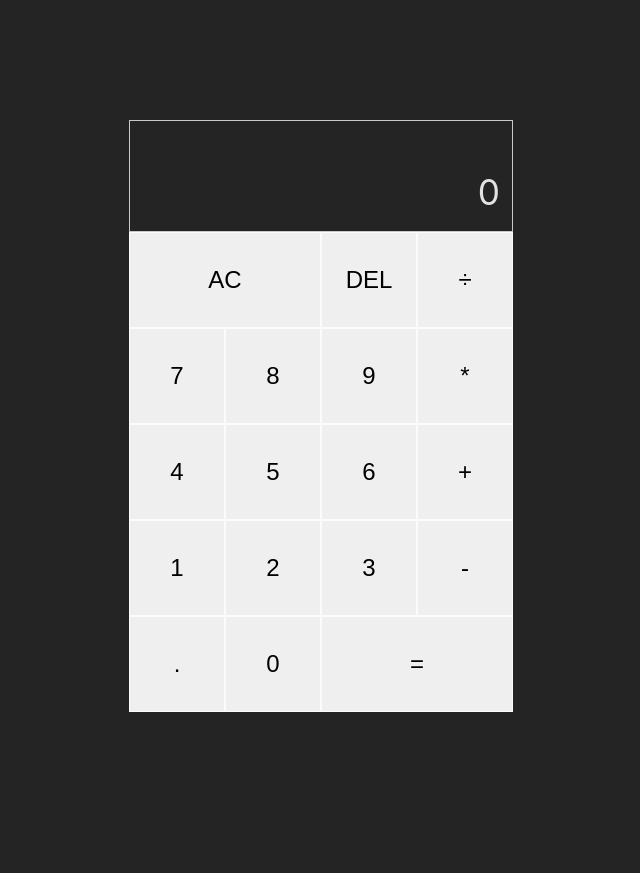
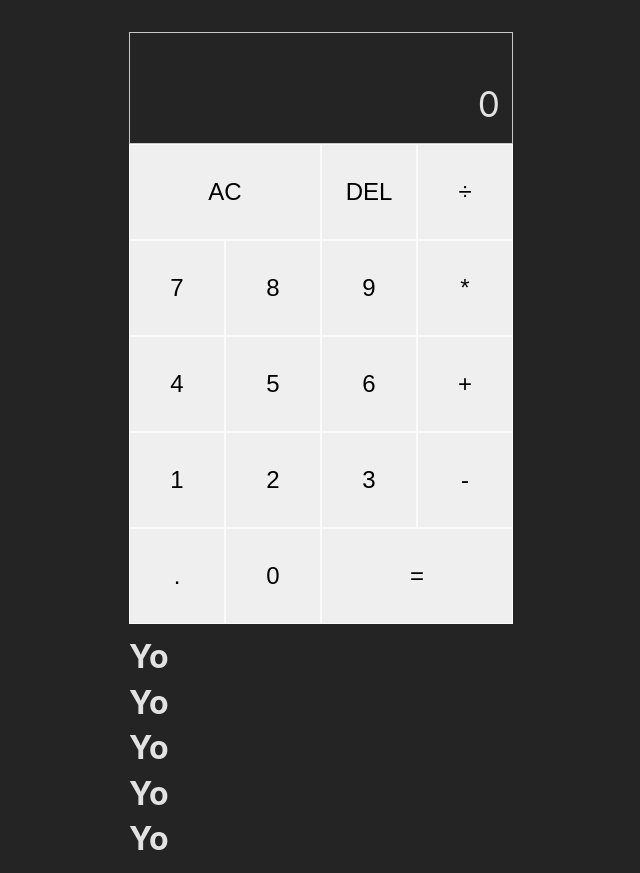
Before and after one commit to pablosukaban/calculator, a React (Vite) app: page / in a window 1280 px wide. Shown: the whole page, without its empty margins (319-959 px from the left). Before the commit the page ends 800 px from the top, so only its background shows below. Built offline with nearby package versions, Linux system fonts and the light colour scheme.

Commit message:
reformat

```diff
--- a/src/App.tsx
+++ b/src/App.tsx
@@ -13,6 +13,7 @@ const App = () => {
     const [state, dispatch] = useReducer(calculatorReducer, initialState);
 
     return (
+        <div className="container">
             <div className="calculator-grid">
                 <div className="output">
                     <div className="previous-operand">
@@ -52,10 +53,20 @@ const App = () => {
                 <DigitButton digit="0" dispatch={dispatch} />
                 <button
                     className="span-two"
-                onClick={() => dispatch({ type: CalculatorActions.EVALUATE })}
+                    onClick={() =>
+                        dispatch({ type: CalculatorActions.EVALUATE })
+                    }
                 >
                     =
                 </button>
+            </div>
+            <div>
+                <h1>Yo</h1>
+                <h1>Yo</h1>
+                <h1>Yo</h1>
+                <h1>Yo</h1>
+                <h1>Yo</h1>
+            </div>
         </div>
     );
 };
--- a/src/calculatorReducer.ts
+++ b/src/calculatorReducer.ts
@@ -1,18 +1,5 @@
+import { ActionsType, CalculatorStateType } from './types';
 import { evaluate } from './utils/evaluate';
-
-export type CalculatorStateType = {
-    currentOperand: string;
-    prevOperand: string;
-    operation: string;
-    overwrite: boolean;
-};
-
-export const initialState: CalculatorStateType = {
-    currentOperand: '0',
-    prevOperand: '',
-    operation: '',
-    overwrite: true,
-};
 
 export enum CalculatorActions {
     ADD_DIGIT = 'addDigit',
@@ -22,34 +9,12 @@ export enum CalculatorActions {
     EVALUATE = 'evaluate',
 }
 
-type AddDigitActionType = {
-    type: CalculatorActions.ADD_DIGIT;
-    payload: { digit: string };
+export const initialState: CalculatorStateType = {
+    currentOperand: '0',
+    prevOperand: '',
+    operation: '',
+    overwrite: true,
 };
-
-type ClearActionType = {
-    type: CalculatorActions.CLEAR;
-};
-
-type ChooseOperationActionType = {
-    type: CalculatorActions.CHOOSE_OPERATION;
-    payload: { operation: string };
-};
-
-type EvaluateActionType = {
-    type: CalculatorActions.EVALUATE;
-};
-
-type DeleteDigitActionType = {
-    type: CalculatorActions.DELETE_DIGIT;
-};
-
-export type ActionsType =
-    | AddDigitActionType
-    | ClearActionType
-    | ChooseOperationActionType
-    | EvaluateActionType
-    | DeleteDigitActionType;
 
 export const calculatorReducer = (
     state = initialState,
--- a/src/components/DigitButton.tsx
+++ b/src/components/DigitButton.tsx
@@ -1,4 +1,5 @@
-import { ActionsType, CalculatorActions } from '../calculatorReducer';
+import { CalculatorActions } from '../calculatorReducer';
+import { ActionsType } from '../types';
 
 type DigitButtonProps = {
     dispatch: ({}: ActionsType) => void;
--- a/src/components/OperationButton.tsx
+++ b/src/components/OperationButton.tsx
@@ -1,5 +1,6 @@
 import React from 'react';
-import { ActionsType, CalculatorActions } from '../calculatorReducer';
+import { CalculatorActions } from '../calculatorReducer';
+import { ActionsType } from '../types';
 
 type OperationButtonProps = {
     operation: string;
--- /dev/null
+++ b/src/types/index.ts
@@ -0,0 +1,37 @@
+import { CalculatorActions } from '../calculatorReducer';
+
+export type CalculatorStateType = {
+    currentOperand: string;
+    prevOperand: string;
+    operation: string;
+    overwrite: boolean;
+};
+
+type AddDigitActionType = {
+    type: CalculatorActions.ADD_DIGIT;
+    payload: { digit: string };
+};
+
+type ClearActionType = {
+    type: CalculatorActions.CLEAR;
+};
+
+type ChooseOperationActionType = {
+    type: CalculatorActions.CHOOSE_OPERATION;
+    payload: { operation: string };
+};
+
+type EvaluateActionType = {
+    type: CalculatorActions.EVALUATE;
+};
+
+type DeleteDigitActionType = {
+    type: CalculatorActions.DELETE_DIGIT;
+};
+
+export type ActionsType =
+    | AddDigitActionType
+    | ClearActionType
+    | ChooseOperationActionType
+    | EvaluateActionType
+    | DeleteDigitActionType;
--- a/src/utils/digitFormatter.ts
+++ b/src/utils/digitFormatter.ts
@@ -4,7 +4,10 @@ const INTEGER_FORMATTER = new Intl.NumberFormat('rus-ru', {
 
 export function formatOperand(operand: string) {
     if (operand == '') return;
+
     const [integer, decimal] = operand.split('.');
+
     if (decimal == null) return INTEGER_FORMATTER.format(+integer);
+
     return `${INTEGER_FORMATTER.format(+integer)}.${decimal}`;
 }
--- a/src/utils/evaluate.ts
+++ b/src/utils/evaluate.ts
@@ -1,4 +1,4 @@
-import { CalculatorStateType } from '../calculatorReducer';
+import { CalculatorStateType } from '../types';
 
 export const evaluate = ({
     currentOperand,
```
Also changed, not shown: src/main.tsx (+8 -8 lines). Lines whose indentation alone changed are shown as unchanged.
